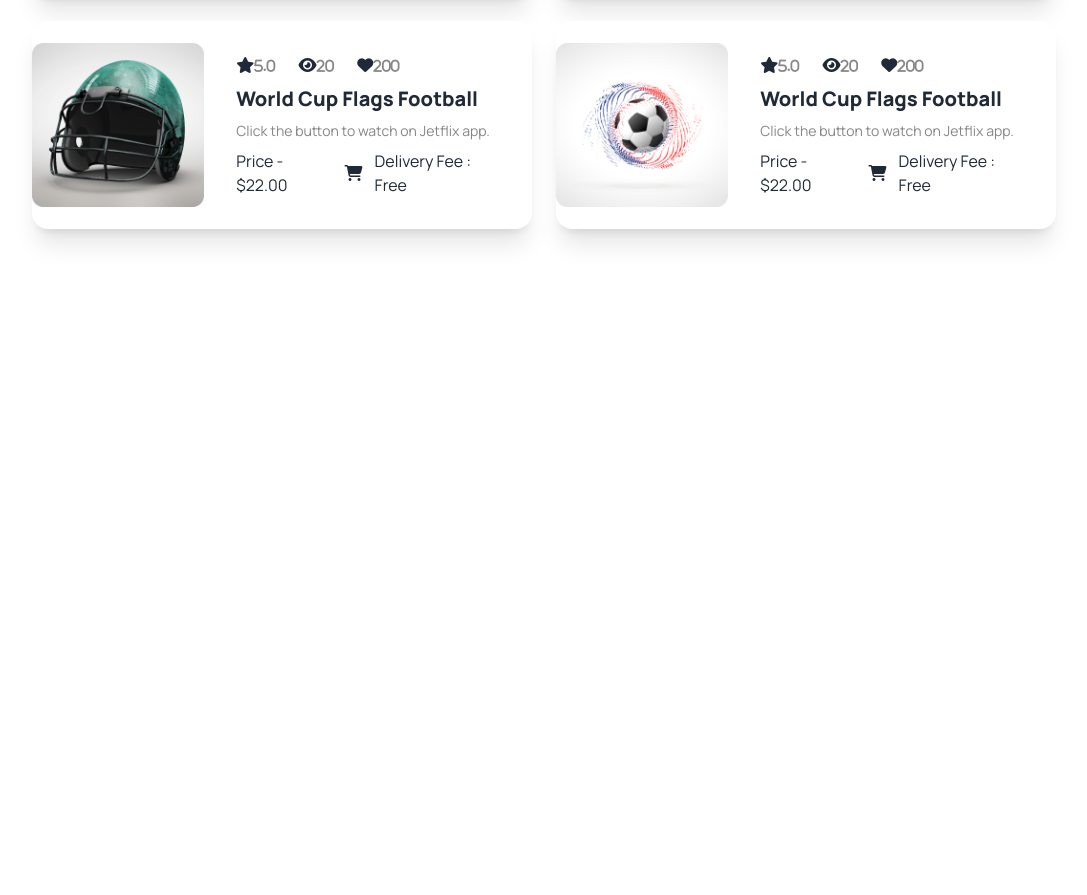
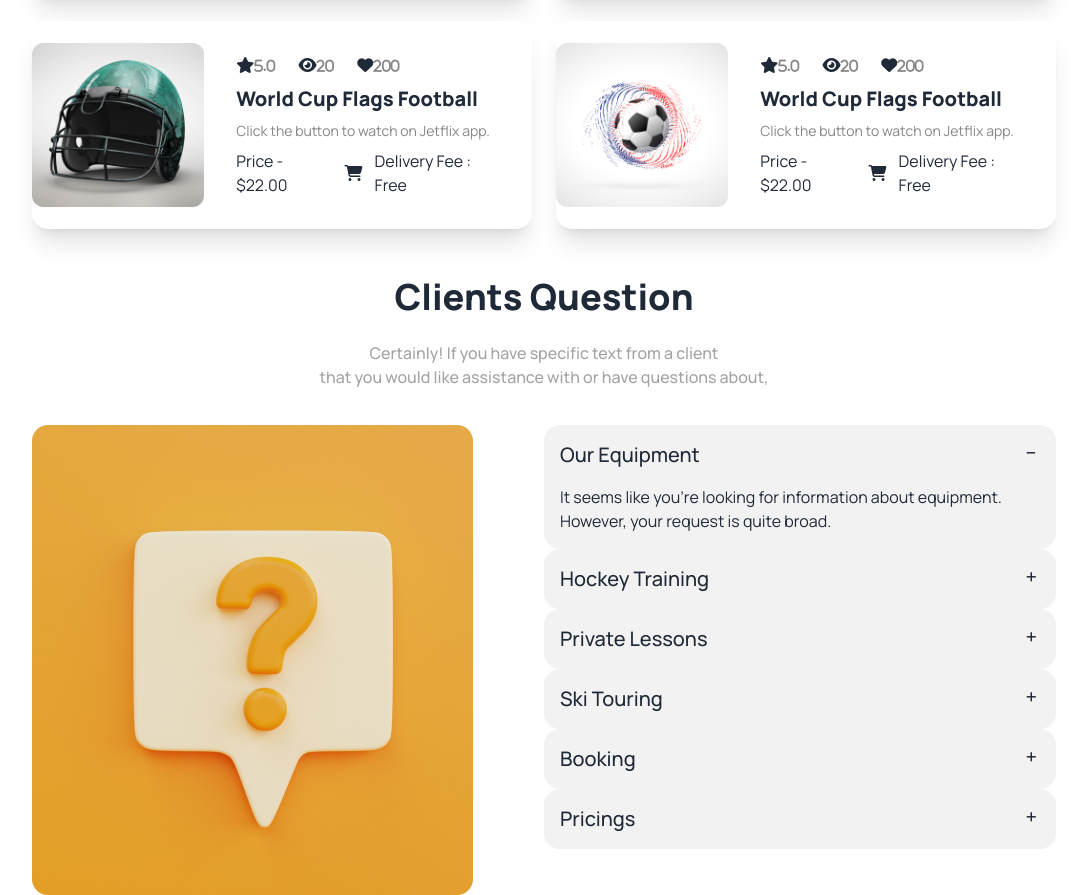
Before and after one commit to Rifatinfo/hockeys-website, a plain HTML site: page index.html in a window 1280 px wide. Shown: the part 2461-3356 px from the top of the page, without its empty margins (96-1183 px from the left). Before the commit the page ends 2726 px from the top, so only its background shows below. Drawn offline with nearby package versions, Linux system fonts and the light colour scheme.

Commit message:
added a ccaordian section

```diff
--- a/index.html
+++ b/index.html
@@ -198,6 +198,7 @@
           <h1 class="lg:text-4xl text-center font-extrabold text-xl">Our New Products</h1>
           <p class="font-medium text-center text-base  text-[#13131863]">Certainly, I'd be happy to help you with information about your new products! However<br>I'll need more specific details about the products  </p>
       </div>
+    </section>
       <section>
         <div class="grid grid-colds-1 lg:grid-cols-2 gap-6 mt-10">
 
@@ -321,10 +322,81 @@
               </div>
             </div>
           </div>
+        </div>
 
+  </section>
+  <section class="mb-9">
+    <div class="space-y-6 mt-12">
+        <h1 class="lg:text-4xl text-center font-extrabold text-xl">Clients Question</h1>
+        <p class="font-medium text-center text-base  text-[#13131863]">Certainly! If you have specific text from a client<br>that you would like assistance with or have questions about,</p>
+    </div>
+  </section>
+  <section>
+    <div class="grid grid-cols-1 lg:grid-cols-2">
+    <div>
+       <img src="Images/11.png">
+    </div>
+    <div>
+      <div class="collapse collapse-plus bg-base-200">
+        <input type="radio" name="my-accordion-3" checked="checked" />
+        <div class="collapse-title text-xl font-medium">
+          Our Equipment
+        </div>
+        <div class="collapse-content">
+          <p>It seems like you're looking for information about equipment. However, your request is quite broad.</p>
+        </div>
+      </div>
+      <div class="collapse collapse-plus bg-base-200">
+        <input type="radio" name="my-accordion-3" />
+        <div class="collapse-title text-xl font-medium">
+          Hockey Training
+        </div>
+        <div class="collapse-content">
+          <p>Certainly! Hockey training involves various aspects to enhance a player's skills, strength, and overall performance on the ice.</p>
+        </div>
+      </div>
+      <div class="collapse collapse-plus bg-base-200">
+        <input type="radio" name="my-accordion-3" />
+        <div class="collapse-title text-xl font-medium">
+          Private Lessons
+        </div>
+        <div class="collapse-content">
+          <p>Focus on proper stride, balance, and speed.</p>
+        </div>
+      </div>
 
+      <div class="collapse collapse-plus bg-base-200">
+        <input type="radio" name="my-accordion-3" />
+        <div class="collapse-title text-xl font-medium">
+          Ski Touring
+        </div>
+        <div class="collapse-content">
+          <p>It's essential to tailor training programs based on the player's skill level, position, and specific areas needing improvement</p>
+        </div>
       </div>
-      </section>
+
+      <div class="collapse collapse-plus bg-base-200">
+        <input type="radio" name="my-accordion-3" />
+        <div class="collapse-title text-xl font-medium">
+          Booking
+        </div>
+        <div class="collapse-content">
+          <p>Dedicated focus on areas that require improvement can lead to quicker skill development</p>
+        </div>
+      </div>
+
+      <div class="collapse collapse-plus bg-base-200">
+        <input type="radio" name="my-accordion-3" />
+        <div class="collapse-title text-xl font-medium">
+          Pricings
+        </div>
+        <div class="collapse-content">
+          <p>Ski touring is a form of backcountry skiing that involves traveling over snow-covered terrain using skis. </p>
+        </div>
+      </div>
+
+    </div>
+  </div>
   </section>
 </main>
 </body>
```
